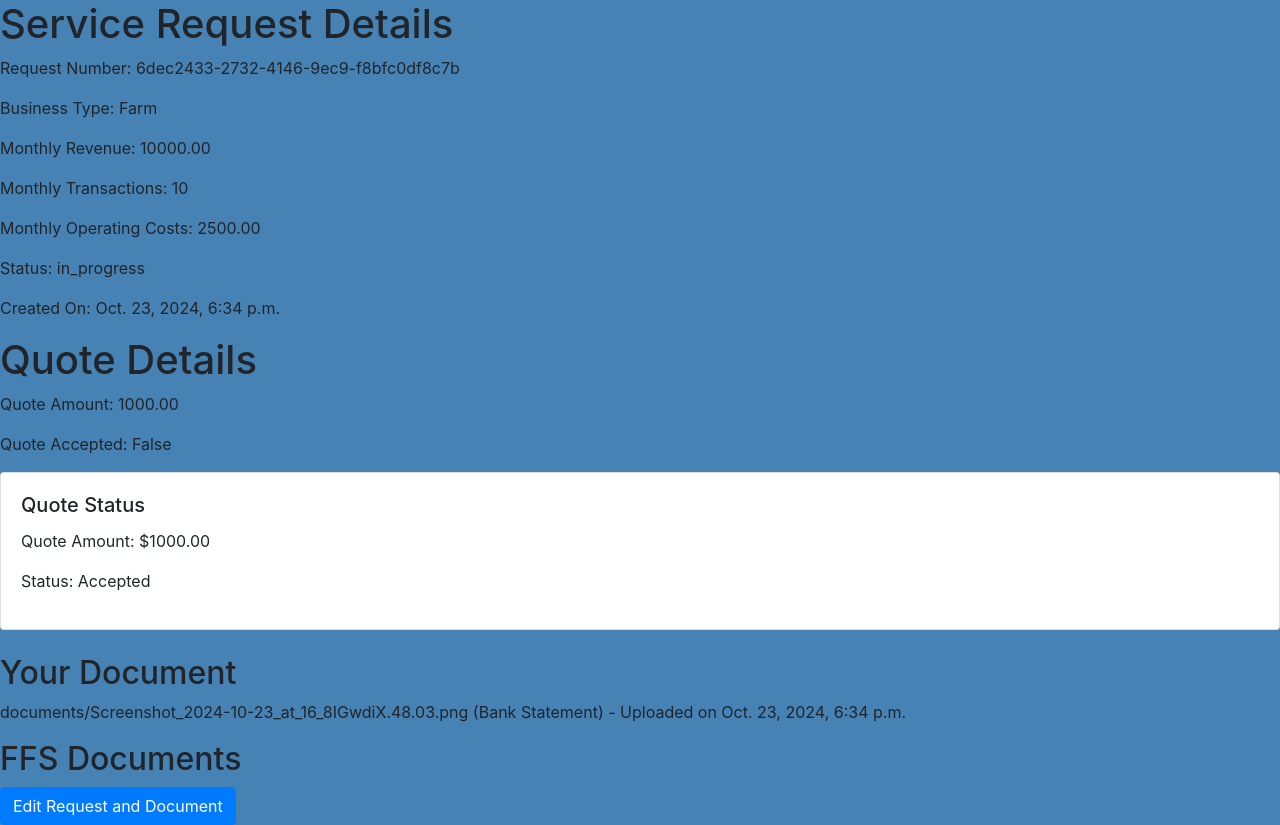
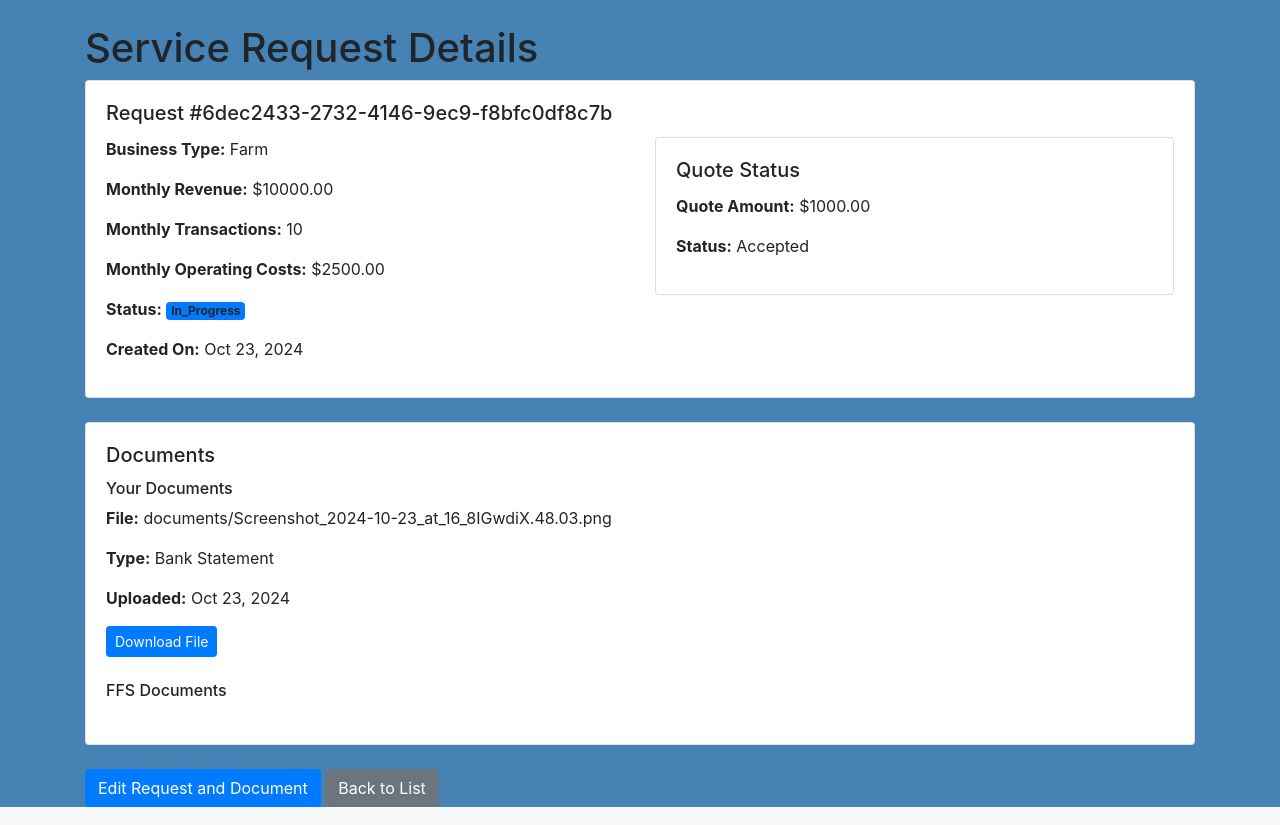
Before and after one commit to seanfreaney/FFS, a Django app: page /service-requests/6dec2433-2732-4146-9ec9-f8bfc0df8c7b/ in a window 1280 px wide. Shown: the part 70-895 px from the top of the page. Run offline with Django 5.2, Linux system fonts and the light colour scheme; a user stored in the database is signed in; data comes from the database, SQL or seed files in the repository; both versions use the stored data as it was after the commit; some libraries are stand-ins or nearby versions.

Commit message:
update service_request_detail styling

```diff
--- a/service_requests/templates/service_requests/service_request_detail.html
+++ b/service_requests/templates/service_requests/service_request_detail.html
@@ -1,21 +1,30 @@
 {% extends "base.html" %}
+{% load static %}
 
 {% block content %}
+<div class="container mt-4">
     <h1>Service Request Details</h1>
-    <p>Request Number: {{ service_request.request_number }}</p>
-    <p>Business Type: {{ service_request.business_type }}</p>
-    <p>Monthly Revenue: {{ service_request.monthly_revenue }}</p>
-    <p>Monthly Transactions: {{ service_request.monthly_transactions }}</p>
-    <p>Monthly Operating Costs: {{ service_request.monthly_operating_costs }}</p>
-    <p>Status: {{ service_request.status }}</p>
-    <p>Created On: {{ service_request.created_on }}</p>
 
-    <h1>Quote Details</h1>
-    <p>Quote Amount: {{ service_request.quote_amount }}</p>
-    <p>Quote Accepted: {{ service_request.quote_accepted }}</p>
+    <div class="card mb-4">
+        <div class="card-body">
+            <h5 class="card-title">Request #{{ service_request.request_number }}</h5>
+            <div class="row">
+                <div class="col-md-6">
+                    <p><strong>Business Type:</strong> {{ service_request.business_type }}</p>
+                    <p><strong>Monthly Revenue:</strong> ${{ service_request.monthly_revenue }}</p>
+                    <p><strong>Monthly Transactions:</strong> {{ service_request.monthly_transactions }}</p>
+                    <p><strong>Monthly Operating Costs:</strong> ${{ service_request.monthly_operating_costs }}</p>
+                    <p><strong>Status:</strong>
+                        <span class="badge {% if service_request.status == 'pending' %}bg-warning{% elif service_request.status == 'in_progress' %}bg-primary{% else %}bg-success{% endif %}">
+                            {{ service_request.status|title }}
+                        </span>
+                    </p>
+                    <p><strong>Created On:</strong> {{ service_request.created_on|date:"M d, Y" }}</p>
+                </div>
 
+                <div class="col-md-6">
                     {% if service_request.quote_amount and service_request.quote_status == 'pending' %}
-    <div class="card mb-4">
+                        <div class="card">
                             <div class="card-body">
                                 <h5 class="card-title">Quote Response Required</h5>
                                 <p>A quote of ${{ service_request.quote_amount }} has been provided for your service request.</p>
@@ -27,44 +36,59 @@
                             </div>
                         </div>
                     {% elif service_request.quote_amount %}
-    <div class="card mb-4">
+                        <div class="card">
                             <div class="card-body">
                                 <h5 class="card-title">Quote Status</h5>
-            <p>Quote Amount: ${{ service_request.quote_amount }}</p>
-            <p>Status: {{ service_request.get_quote_status_display }}</p>
+                                <p><strong>Quote Amount:</strong> ${{ service_request.quote_amount }}</p>
+                                <p><strong>Status:</strong> {{ service_request.get_quote_status_display }}</p>
                             </div>
                         </div>
                     {% endif %}
+                </div>
+            </div>
+        </div>
+    </div>
 
-    <!-- Customer Document Section -->
-    <h2>Your Document</h2>
-    {% with document=service_request.documents.first %}
+    <div class="card mb-4">
+        <div class="card-body">
+            <h5 class="card-title">Documents</h5>
+
+            <!-- Customer Documents -->
+            <div class="mb-4">
+                <h6>Your Documents</h6>
+                {% for document in documents %}
                     {% if document.document_type == 'customer' %}
-            <p>
-                {{ document.file.name }}
-                ({% if document.is_bank_statement %}Bank Statement{% else %}Other Document{% endif %})
-                - Uploaded on {{ document.uploaded_at }}
-            </p>
-        {% else %}
-            <p>No document uploaded yet.</p>
+                        <div class="mb-3">
+                            <p><strong>File:</strong> {{ document.file.name }}</p>
+                            <p><strong>Type:</strong> {% if document.is_bank_statement %}Bank Statement{% else %}Other Document{% endif %}</p>
+                            <p><strong>Uploaded:</strong> {{ document.uploaded_at|date:"M d, Y" }}</p>
+                            <a href="{{ document.file.url }}" class="btn btn-primary btn-sm" target="_blank">Download File</a>
+                        </div>
                     {% endif %}
-    {% endwith %}
+                {% endfor %}
+            </div>
 
-    <!-- Owner Document Section -->
-    <h2>FFS Documents</h2>
+            <!-- Owner Documents -->
+            <div class="mb-4">
+                <h6>FFS Documents</h6>
                 {% for document in documents %}
                     {% if document.document_type == 'owner' %}
-            <div class="card mb-3">
-                <div class="card-body">
-                    <h5 class="card-title">Document from FFS</h5>
-                    <p class="card-text">Uploaded on {{ document.uploaded_at|date:"M d, Y" }}</p>
-                    <a href="{{ document.file.url }}" class="btn btn-primary" target="_blank">Download Document</a>
-                </div>
+                        <div class="mb-3">
+                            <p><strong>File:</strong> {{ document.file.name }}</p>
+                            <p><strong>Uploaded:</strong> {{ document.uploaded_at|date:"M d, Y" }}</p>
+                            <a href="{{ document.file.url }}" class="btn btn-primary btn-sm" target="_blank">Download File</a>
                         </div>
                     {% endif %}
                 {% empty %}
-        <p>No documents available yet.</p>
+                    <p>No FFS documents available yet.</p>
                 {% endfor %}
+            </div>
+        </div>
+    </div>
 
+    <div class="mt-3">
         <a href="{% url 'edit_service_request' request_number=service_request.request_number %}" class="btn btn-primary">Edit Request and Document</a>
+        <a href="{% url 'service_request_list' %}" class="btn btn-secondary">Back to List</a>
+    </div>
+</div>
 {% endblock %}
```
Also changed, not shown: db.sqlite3. Lines whose indentation alone changed are shown as unchanged.
